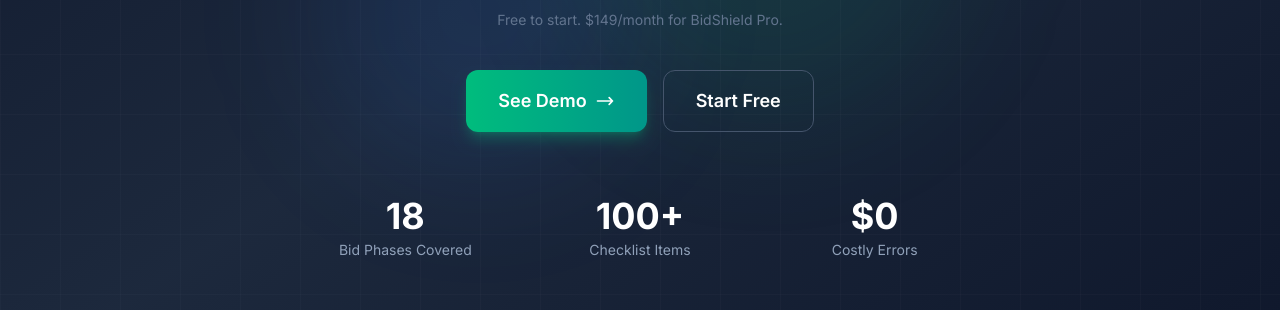
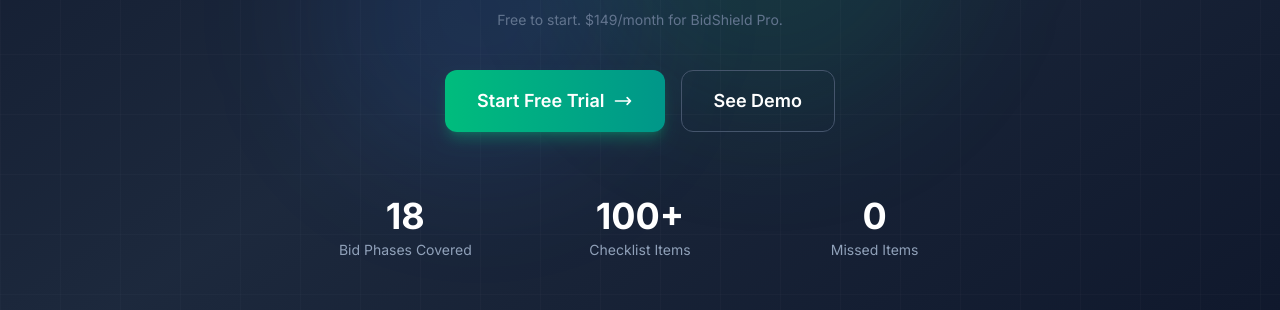
Before and after one commit to mc2agency/Bidshield, a Next.js app: page / in a window 1280 px wide. Shown: the part 551-861 px from the top of the page. Built offline with nearby package versions, Linux system fonts and the light colour scheme; no server answers.

Commit message:
Fix hero: Start Free Trial as primary CTA, fix confusing stat
- Swap button order: primary green button is now 'Start Free Trial' → /sign-up
- Secondary outline button is now 'See Demo' → /bidshield/dashboard?demo=true
- Change third stat from '$0 Costly Errors' to '0 Missed Items'

```diff
--- a/components/HomepageContent.tsx
+++ b/components/HomepageContent.tsx
@@ -73,19 +73,19 @@ export default function HomepageContent() {
 
           <div className="flex flex-col sm:flex-row gap-4 justify-center">
             <Link
-              href="/bidshield/dashboard?demo=true"
+              href="/sign-up"
               className="group inline-flex items-center justify-center px-8 py-4 bg-gradient-to-r from-emerald-500 to-teal-600 text-white rounded-xl font-semibold text-lg shadow-lg shadow-emerald-500/30 hover:shadow-emerald-500/50 hover:scale-105 transition-all duration-300"
             >
-              See Demo
+              Start Free Trial
               <svg className="w-5 h-5 ml-2 group-hover:translate-x-1 transition-transform" fill="none" viewBox="0 0 24 24" stroke="currentColor">
                 <path strokeLinecap="round" strokeLinejoin="round" strokeWidth={2} d="M17 8l4 4m0 0l-4 4m4-4H3" />
               </svg>
             </Link>
             <Link
-              href="/sign-up"
+              href="/bidshield/dashboard?demo=true"
               className="inline-flex items-center justify-center px-8 py-4 border border-slate-600 hover:border-slate-400 text-white rounded-xl font-semibold text-lg transition-all duration-300"
             >
-              Start Free
+              See Demo
             </Link>
           </div>
 
@@ -99,8 +99,8 @@ export default function HomepageContent() {
               <div className="text-slate-400 text-sm mt-1">Checklist Items</div>
             </div>
             <div className="group">
-              <div className="text-3xl sm:text-4xl font-bold text-white group-hover:text-emerald-400 transition-colors">$0</div>
-              <div className="text-slate-400 text-sm mt-1">Costly Errors</div>
+              <div className="text-3xl sm:text-4xl font-bold text-white group-hover:text-emerald-400 transition-colors">0</div>
+              <div className="text-slate-400 text-sm mt-1">Missed Items</div>
             </div>
           </div>
         </div>
```
